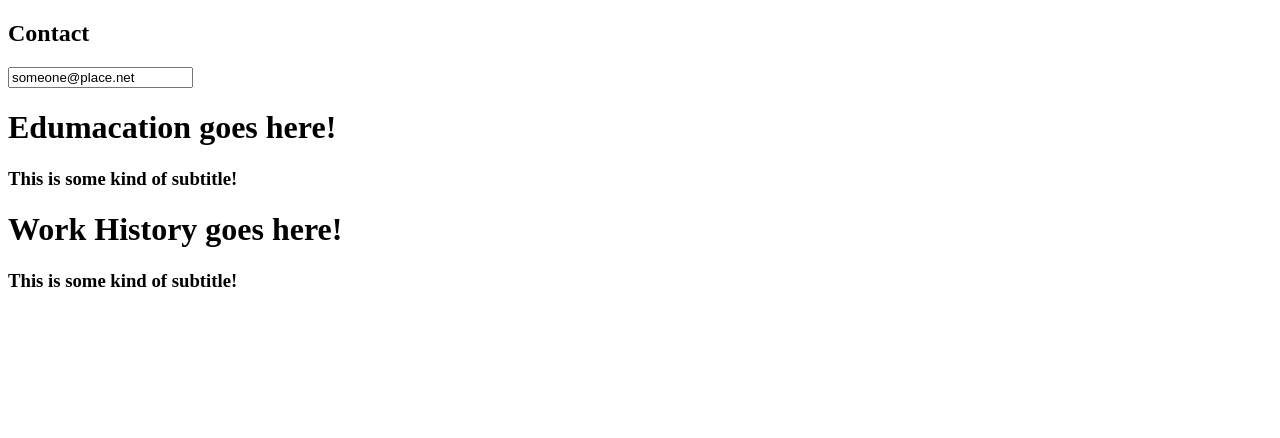
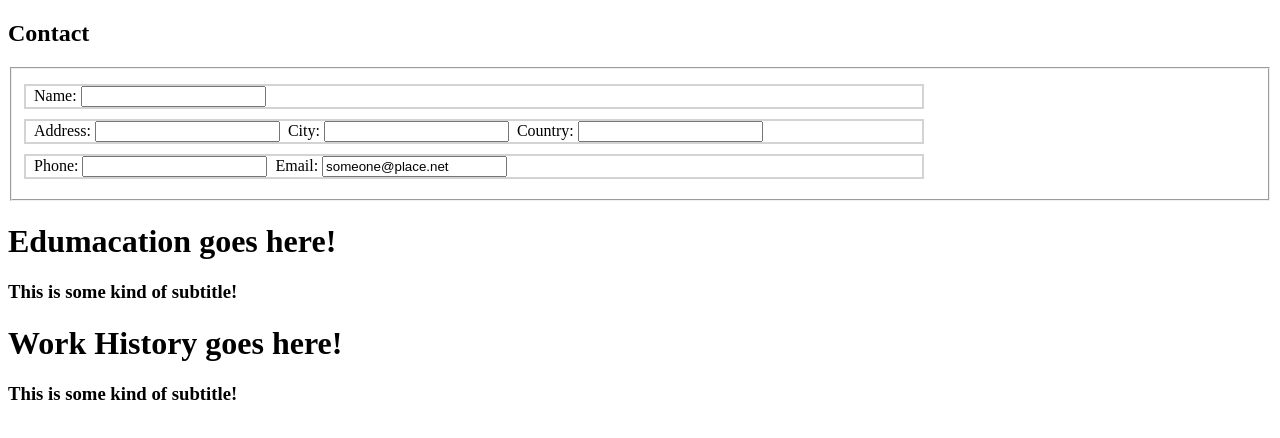
Before and after one commit to PiraTechnics/web-cv, a React (Create React App) app: page / in a window 1280 px wide. Shown: the top 438 px of the page. Built offline with nearby package versions, Linux system fonts and the light colour scheme.

Commit message:
Cojntact Info form and basic styling

```diff
--- a/src/components/ContactInfo.js
+++ b/src/components/ContactInfo.js
@@ -1,31 +1,36 @@
 import React, { Component } from "react";
+import "../styles/style.css";
 
 class ContactInfo extends Component {
-  constructor(props) {
-    super(props);
-
-    this.state = {
-      emailText: "",
-    };
-  }
-
-  handleChange = (e) => {};
-
   render() {
-    const { emailVal } = this.props;
+    const { nameVal, addrVal, cityVal, countryVal, phoneVal, emailVal } =
+      this.props;
 
     return (
       <div>
         <h2>Contact</h2>
-        <form>
-          <label htmlFor="emailField"></label>
-          <input
-            id="emailField"
-            value={emailVal}
-            onChange={this.handleChange}
-            type="text"
-          />
-        </form>
+        <fieldset>
+          <form>
+            <div className="inputGroup">
+              <label htmlFor="nameField">Name: </label>
+              <input id="nameField" value={nameVal} type="text" />
+            </div>
+            <div className="inputGroup">
+              <label htmlFor="addrField">Address: </label>
+              <input id="addrField" value={addrVal} type="text" />
+              <label htmlFor="cityField">City: </label>
+              <input id="cityField" value={cityVal} type="text" />
+              <label htmlFor="countryField">Country: </label>
+              <input id="countryField" value={countryVal} type="text" />
+            </div>
+            <div className="inputGroup">
+              <label htmlFor="phoneField">Phone: </label>
+              <input id="phoneField" value={phoneVal} type="text" />
+              <label htmlFor="emailField">Email: </label>
+              <input id="emailField" value={emailVal} type="text" />
+            </div>
+          </form>
+        </fieldset>
       </div>
     );
   }
--- /dev/null
+++ b/src/styles/style.css
@@ -0,0 +1,9 @@
+.inputGroup {
+    max-width: 70vw;
+    margin: 10px 0px;
+    border: 2px solid lightgray;
+}
+
+label {
+    padding-left: 8px;
+}
```
